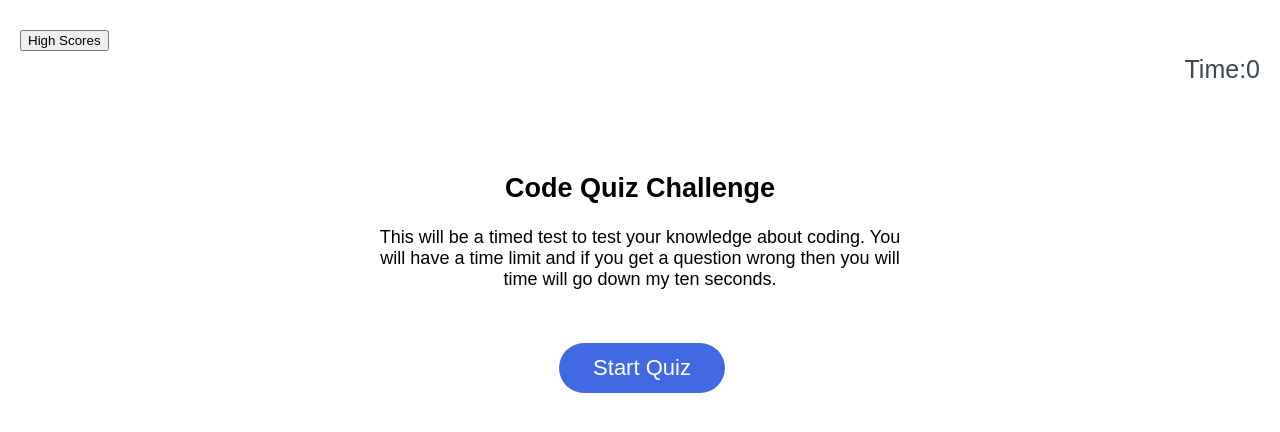
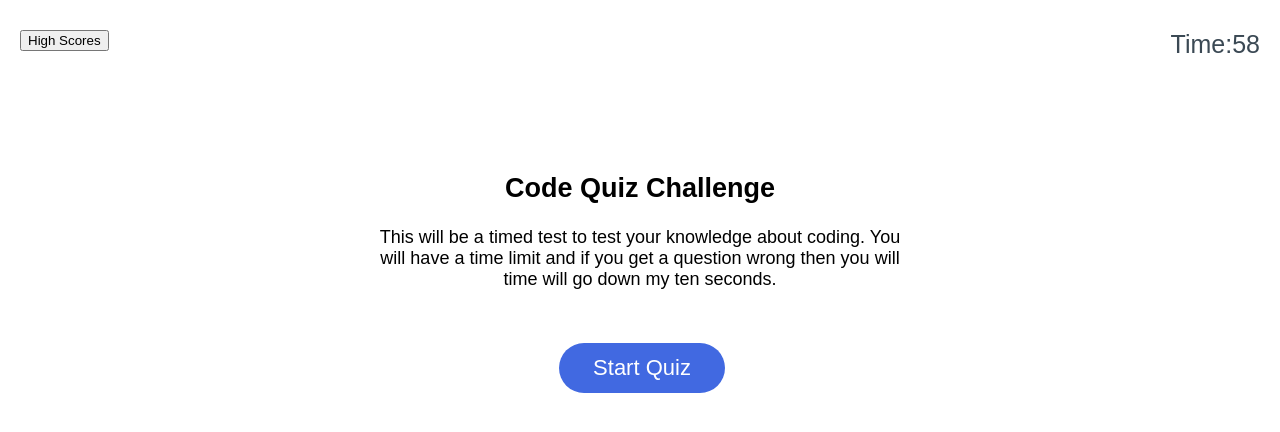
Before and after one commit to Drewpayton/Homework-4, a plain HTML site: page index.html in a window 1280 px wide. Both pictures are taken after a click on the button "Start Quiz". Drawn offline with Linux system fonts and the light colour scheme.

Commit message:
updating js

```diff
--- a/index.html
+++ b/index.html
@@ -11,8 +11,8 @@
     <div class="wrapper">
       <header>
         <button>High Scores</button>
-        <p>0</p>
-        <p class="Timer-count">Time:</p>
+        <div class="timer">60</div>
+        <div>Time:</div>
 
       </header>
       <div class="card">
@@ -30,6 +30,6 @@
         </div>
       </div>
     </div>
-    <script src="script.js"></script>
+    <script src="java.js"></script>
   </body>
 </html>
--- a/java.js
+++ b/java.js
@@ -0,0 +1,28 @@
+var timerElement = document.querySelector(".timer");
+var startButton = document.getElementById("start-quiz");
+
+
+var timerCount;
+
+
+function startGame() {
+    timerCount = 60;
+    setTime();
+}
+
+function setTime() {
+
+    var timerInterval = setInterval(function() {
+      timerCount--;
+      timerElement.textContent = timerCount;
+
+      if(timerCount === 0) {
+        clearInterval(timerInterval);
+      }
+
+    }, 1000);
+  }
+
+
+
+    startButton.addEventListener("click", startGame)
--- a/style.css
+++ b/style.css
@@ -28,7 +28,7 @@ header {
   color: hsl(206, 17%, 28%);
 }
 
-header p {
+header div {
     float: right;
     font-size: 25px;
 }
@@ -73,11 +73,6 @@ header p {
   cursor: pointer;
 }
 
-button[disabled] {
-  cursor: default;
-  background: #c0c7cf;
-}
-
 .float-right {
   float: right;
 }
```
